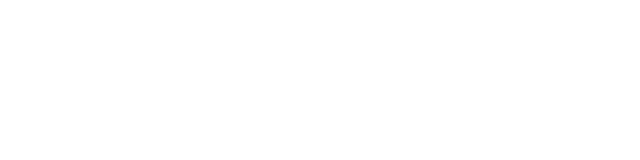
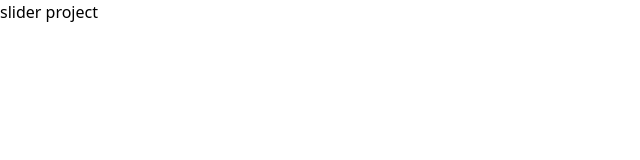
Before and after one commit to ajs-codes/React-Track, a React (Create React App) app: page /slider-project in a window 1280 px wide. Before the commit this address had no page. Shown: the top 160 px of the page, without its empty margins (0-640 px from the left). Built offline with nearby package versions, Linux system fonts and the light colour scheme.

Commit message:
slider component initiated

```diff
--- a/src/App.js
+++ b/src/App.js
@@ -4,6 +4,7 @@
 import Animation from "./components/Animation.jsx";
 import UserUi from "./components/user-project/UserUi.jsx";
 import Reviews from "./components/reviews-project/Reviews.jsx";
+import Slider from "./components/slider/slider.js";
 import { Routes, Route } from "react-router-dom";
 
 function Routing() {
@@ -14,6 +15,7 @@
           <Route path="/framer-motion" element={<Animation />}/>
           <Route path="user-project" element={<UserUi/>} />
           <Route path="/reviews-project" element={<Reviews/>}/>
+          <Route path="/slider-project" element={<Slider/>}/>
         </Routes>
   );
 }
--- a/src/Components/Homepage.jsx
+++ b/src/Components/Homepage.jsx
@@ -16,6 +16,9 @@
           User Project
         </Link>
         <Link to="/reviews-project" className="text-blue-600 underline">
+          Reviews Project
+        </Link>
+        <Link to="/slider-project" className="text-blue-600 underline">
           Slider Project
         </Link>
       </div>
--- /dev/null
+++ b/src/Components/slider/slider.js
@@ -0,0 +1,7 @@
+const Slider = () => {
+    return(
+        <h1>slider project</h1>
+    )
+}
+
+export default Slider;
```
